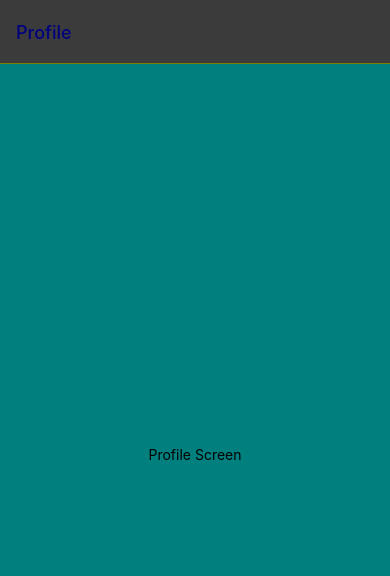
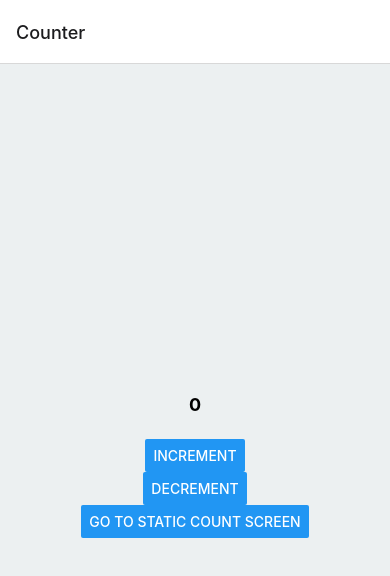
Before and after one commit to Joichiro02/react-native-practice, a React Native app: screen / in a window 390 px wide. Shown: the top 576 px of the page. Built offline with nearby package versions, Linux system fonts and the light colour scheme.

Commit message:
add redux

```diff
--- a/App.js
+++ b/App.js
@@ -4,6 +4,7 @@ import MovingBetweenScreens from "./components/MovingBetweenScreens";
 import MultipleDrawers from "./components/multipleDrawers/MultipleDrawers";
 import PassingParametersToRoutes from "./components/PassingParametersToRoutes";
 import ReactNavigation from "./components/ReactNavigation";
+import ReduxIntegration from "./components/reduxIntegration/ReduxIntegration";
 import SafeArea from "./components/safeArea/SafeArea";
 import ScreenOptionsNestedNavigators from "./components/screenOptionsNestedNavigators/ScreenOptionsNestedNavigators";
 import TabNavigation from "./components/tabNav/TabNavigation";
@@ -20,7 +21,8 @@ function App() {
         // <Modal />
         // <MultipleDrawers />
         // <ScreenOptionsNestedNavigators />
-        <Themes />
+        // <Themes />
+        <ReduxIntegration />
     );
 }
 
--- /dev/null
+++ b/components/reduxIntegration/ReduxIntegration.jsx
@@ -0,0 +1,105 @@
+import * as React from "react";
+import { View, Text, Button, StyleSheet } from "react-native";
+import { Provider, connect } from "react-redux";
+import { createStore, combineReducers } from "redux";
+import { NavigationContainer } from "@react-navigation/native";
+import { createNativeStackNavigator } from "@react-navigation/native-stack";
+
+// A very simple reducer
+function counter(state, action) {
+    if (typeof state === "undefined") {
+        return 0;
+    }
+
+    switch (action.type) {
+        case "INCREMENT":
+            return state + 1;
+        case "DECREMENT":
+            return state - 1;
+        default:
+            return state;
+    }
+}
+
+// A very simple store
+let store = createStore(combineReducers({ count: counter }));
+
+// A screen!
+function Counter({ count, dispatch, navigation }) {
+    return (
+        <View style={styles.container}>
+            <Text style={styles.paragraph}>{count}</Text>
+            <Button
+                title="Increment"
+                onPress={() => dispatch({ type: "INCREMENT" })}
+            />
+            <Button
+                title="Decrement"
+                onPress={() => dispatch({ type: "DECREMENT" })}
+            />
+
+            <Button
+                title="Go to static count screen"
+                onPress={() =>
+                    navigation.navigate("StaticCounter", {
+                        count,
+                    })
+                }
+            />
+        </View>
+    );
+}
+
+// Another screen!
+function StaticCounter({ route }) {
+    return (
+        <View style={styles.container}>
+            <Text style={styles.paragraph}>{route.params.count}</Text>
+        </View>
+    );
+}
+
+// Connect the screens to Redux
+let CounterContainer = connect((state) => ({ count: state.count }))(Counter);
+
+// Create our stack navigator
+let RootStack = createNativeStackNavigator();
+
+// Render the app container component with the provider around it
+export default function ReduxIntegration() {
+    return (
+        <Provider store={store}>
+            <NavigationContainer>
+                <RootStack.Navigator>
+                    <RootStack.Screen
+                        name="Counter"
+                        component={CounterContainer}
+                    />
+                    <RootStack.Screen
+                        name="StaticCounter"
+                        component={StaticCounter}
+                        options={({ route }) => ({
+                            title: route.params.count.toString(),
+                        })}
+                    />
+                </RootStack.Navigator>
+            </NavigationContainer>
+        </Provider>
+    );
+}
+
+const styles = StyleSheet.create({
+    container: {
+        flex: 1,
+        justifyContent: "center",
+        alignItems: "center",
+        backgroundColor: "#ecf0f1",
+        padding: 8,
+    },
+    paragraph: {
+        margin: 24,
+        fontSize: 18,
+        fontWeight: "bold",
+        textAlign: "center",
+    },
+});
--- a/package.json
+++ b/package.json
@@ -21,7 +21,9 @@
     "react-native-reanimated": "~2.12.0",
     "react-native-safe-area-context": "^4.4.1",
     "react-native-screens": "~3.18.0",
-    "react-native-vector-icons": "^9.2.0"
+    "react-native-vector-icons": "^9.2.0",
+    "react-redux": "^8.0.5",
+    "redux": "^4.2.0"
   },
   "devDependencies": {
     "@babel/core": "^7.12.9"
```
Also changed, not shown: 1 other file (tests, documents, lock files or other folders).
